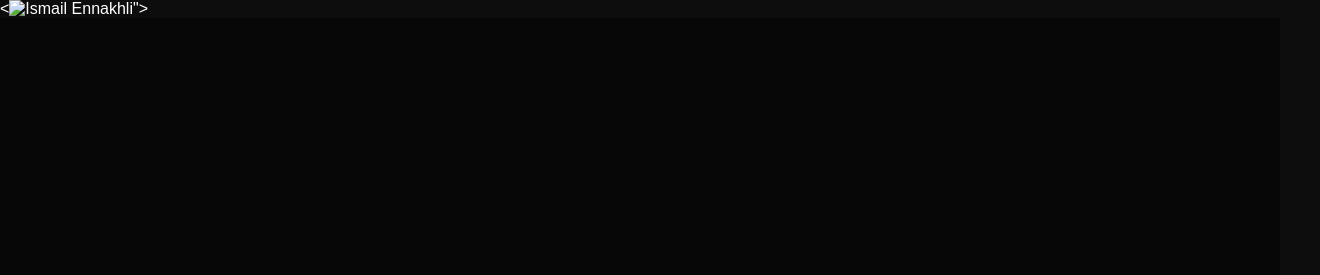
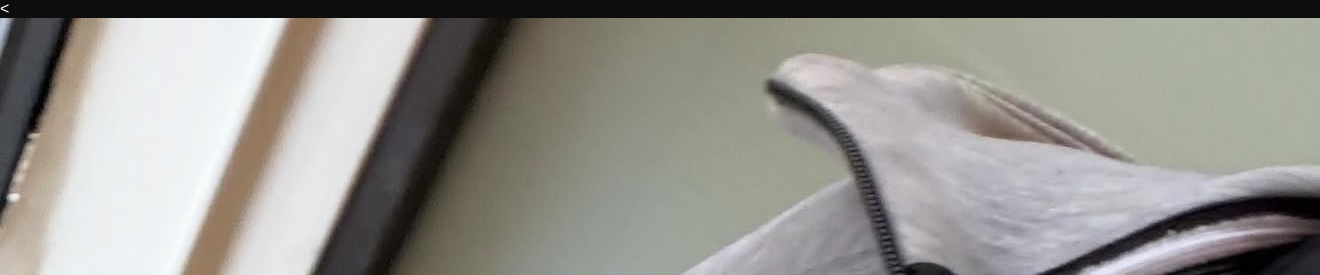
Before and after one commit to fughismail-sudo/ismail-portfolio, a plain HTML site: page index.html in a window 1280 px wide. Shown: the top 275 px of the page, 1320 px wide, since content can reach past the window. Drawn offline with Linux system fonts and the light colour scheme.

Commit message:
Change image format from PNG to JPEG

```diff
--- a/index.html
+++ b/index.html
@@ -2,7 +2,7 @@
 <html lang="en">
 <head>
     <meta charset="UTF-8">
-    <<img src="IMG_1755.png" alt="Ismail Ennakhli" class="profile-pic">">
+    <<img src="IMG_1755.jpeg" alt="Ismail Ennakhli" class="profile-pic">">
     <title>Ismail Ennakhli</title>
     <style>
         body {
```
